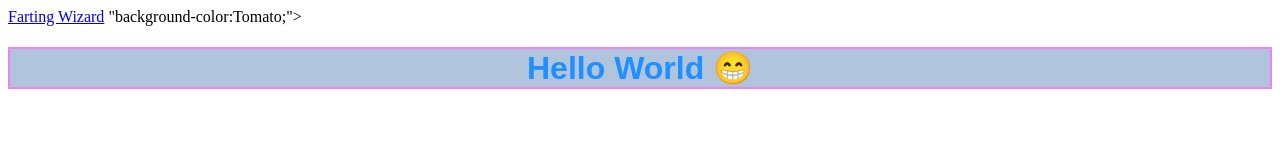
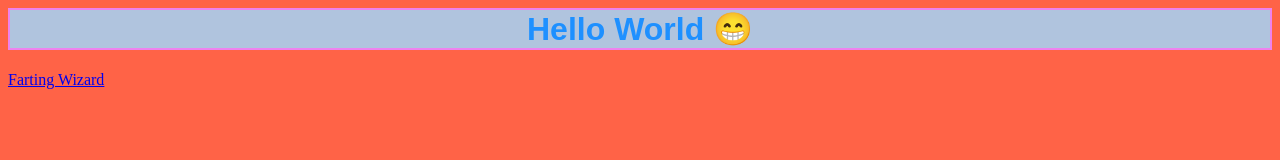
Before and after one commit to FartingWizard/Home-Page, a plain HTML site: page index.html in a window 1280 px wide. Drawn offline with Linux system fonts and the light colour scheme.

Commit message:
Update index.html

```diff
--- a/index.html
+++ b/index.html
@@ -13,11 +13,11 @@
 
 <body>
 
-<a href="https://fartingwizard.github.io/">Farting Wizard</a>
-
-<body-style>"background-color:Tomato;">
+<body style = "background-color:Tomato;">
 
 <h1 style = "border:2px solid Violet;background-color:LightSteelBlue;color:DodgerBlue;font-family:Copperplate, Papyrus, Fantasy;"> Hello World 😁 </h1>
+
+<a href="https://fartingwizard.github.io/">Farting Wizard</a>
 
 </body>
 
```
